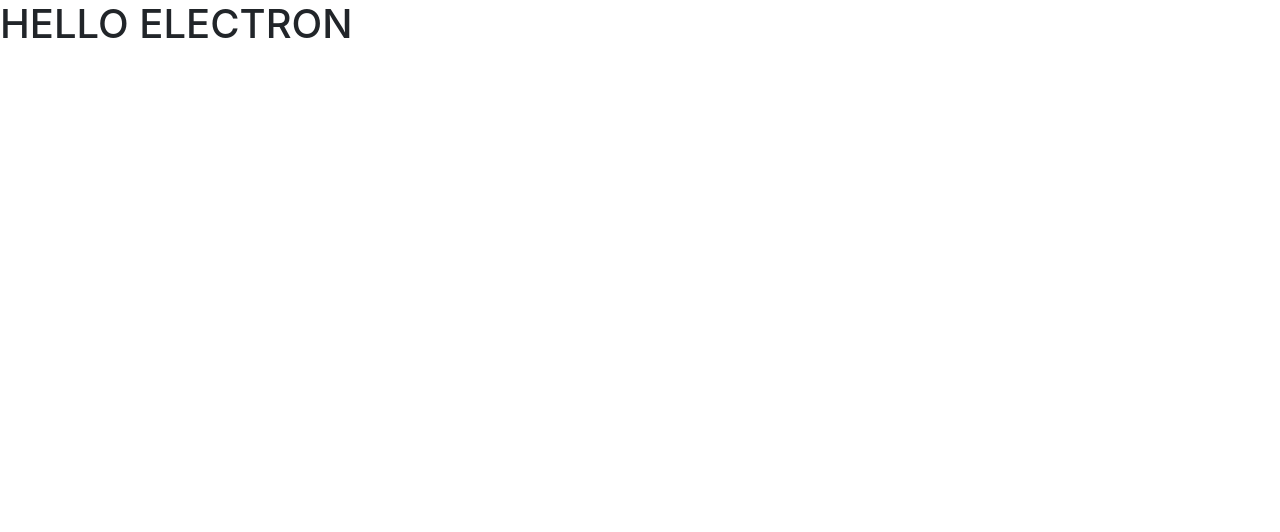
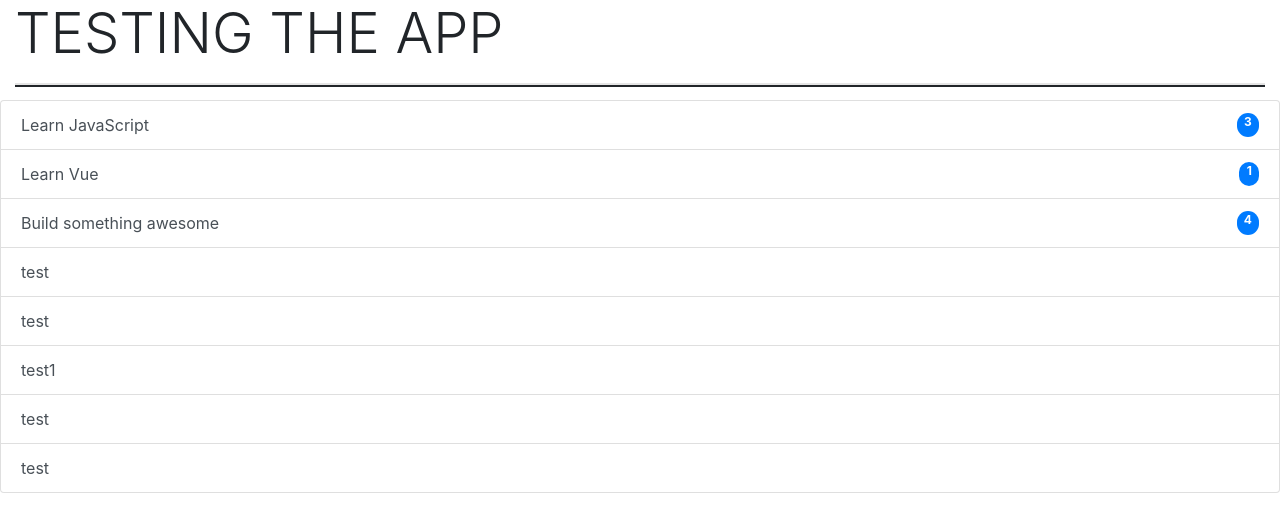
Before and after one commit to alex-timof/todo-checker, an Electron app: page index.html in a window 1280 px wide. Drawn offline with nearby package versions, Linux system fonts and the light colour scheme.

Commit message:
Testing Vue.js
Added "vue.js" and "bootstrap.css" . Testing design capabilities. First try on adding "new tag" to list elements.

```diff
--- /dev/null
+++ b/_js/model.js
@@ -0,0 +1,18 @@
+todos = [
+  { text: 'Learn JavaScript', value: '3', time: "None" , n: "false"},
+  { text: 'Learn Vue', value: '1', time: "None", n: "false" },
+  { text: 'Build something awesome', value: '4', time: "None", n: "false" },
+]
+
+
+createTask("test")
+createTask("test")
+createTask("test1","false")
+createTask("test")
+createTask("test")
+
+
+function createTask(text, n = "true", date = new Date(), value=null){
+  todos.push({text: text, value: null, time:date, n: n});
+  //setNewTag(text);
+}
--- /dev/null
+++ b/_js/vue.js
@@ -0,0 +1,6 @@
+new Vue({
+  el: '#app',
+  data:{
+    todos: todos
+  }
+});
--- a/app.js
+++ b/app.js
@@ -17,14 +17,10 @@ function createWindow(){
       protocol: 'file:',
       slashes: true,
     }));
-find()
     //win.webContents.openDevTools();
 
-
     win.on('closed', ()=>{
-
       win = null;
-
     });
 }
 
--- a/index.html
+++ b/index.html
@@ -2,11 +2,41 @@
 <html lang="ru">
   <head>
     <meta charset="utf-8">
-    <title>TEST ELECTRON APP</title>
-    <link href="https://stackpath.bootstrapcdn.com/bootstrap/4.3.1/css/bootstrap.min.css" rel="stylesheet" integrity="sha384-ggOyR0iXCbMQv3Xipma34MD+dH/1fQ784/j6cY/iJTQUOhcWr7x9JvoRxT2MZw1T" crossorigin="anonymous">
+    <meta name="viewport" content="width=device-width, initial-scale=1, shrink-to-fit=no">
+
+    <script src="https://cdn.jsdelivr.net/npm/vue/dist/vue.js"></script>
+    <link rel="stylesheet" href="https://stackpath.bootstrapcdn.com/bootstrap/4.3.1/css/bootstrap.min.css" integrity="sha384-ggOyR0iXCbMQv3Xipma34MD+dH/1fQ784/j6cY/iJTQUOhcWr7x9JvoRxT2MZw1T" crossorigin="anonymous">
+    <link rel="stylesheet" type="text/css" href="style.css">
+
+    <title>ToDo-Checker</title>
   </head>
   <body>
-    <h1 id="test">HELLO ELECTRON</h1>
+    <script src="_js/view.js" charset="utf-8"></script>
+    <script src="_js/controller.js" charset="utf-8"></script>
+    <script src="_js/model.js" charset="utf-8"></script>
+
+
     <script>require('./render.js');</script>
+
+    <div class="container-fluid" id="title" >
+      <h1 class="display-4">TESTING THE APP</h1>
+      <hr style="border-style: solid none; border-width: 2px">
+    </div>
+
+    <div id="app">
+      <div class="list-group">
+        <button type="button" class="list-group-item list-group-item-action" v-for="todo in todos">
+          <div class="d-flex w-100 justify-content-between" id="list-element">
+            <div >
+              {{ todo.text }}
+              <span class="badge badge-secondary new" style="margin-left: 5px; visibility: hidden">New</span>
+            </div>
+            <span class="badge badge-primary badge-pill" style="margin-left: auto; margin-right: 0  ;">{{ todo.value }}</span>
+          </div>
+        </button>
+      </div>
+      </div>
+
+    <script src="_js/vue.js" charset=" utf-8"></script>
   </body>
 </html>
--- a/package.json
+++ b/package.json
@@ -3,12 +3,10 @@
   "version": "1.0.0",
   "description": "",
   "main": "app.js",
-
   "author": "",
   "license": "",
   "lockfileVersion": 1,
-  "dependencies":{
+  "dependencies": {
     "electron": "^4.1.0 "
   }
-
 }
--- /dev/null
+++ b/style.css
@@ -0,0 +1,13 @@
+#title{
+  height: 100px;
+  width: 100%;
+  margin: 0 auto;
+  position: fixed;
+  top: 0;
+  left: 0;
+  z-index: 999;
+  background-color: #ffffff;
+}
+#app{
+    padding-top: 100px;
+}
```
Also changed, not shown: _js/view.js (added, +11 -0 lines), _js/controller.js (added), 1 other file.
